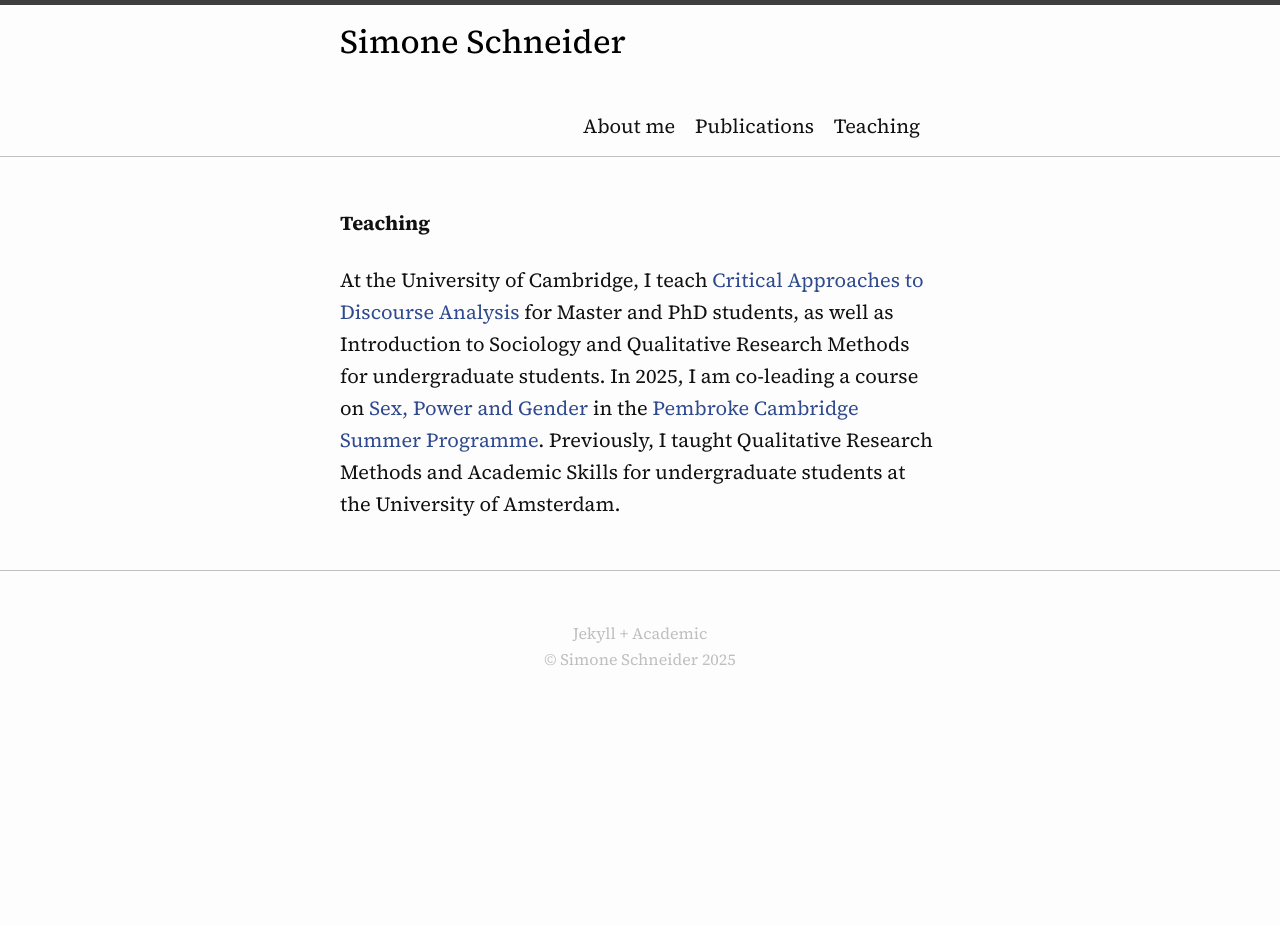
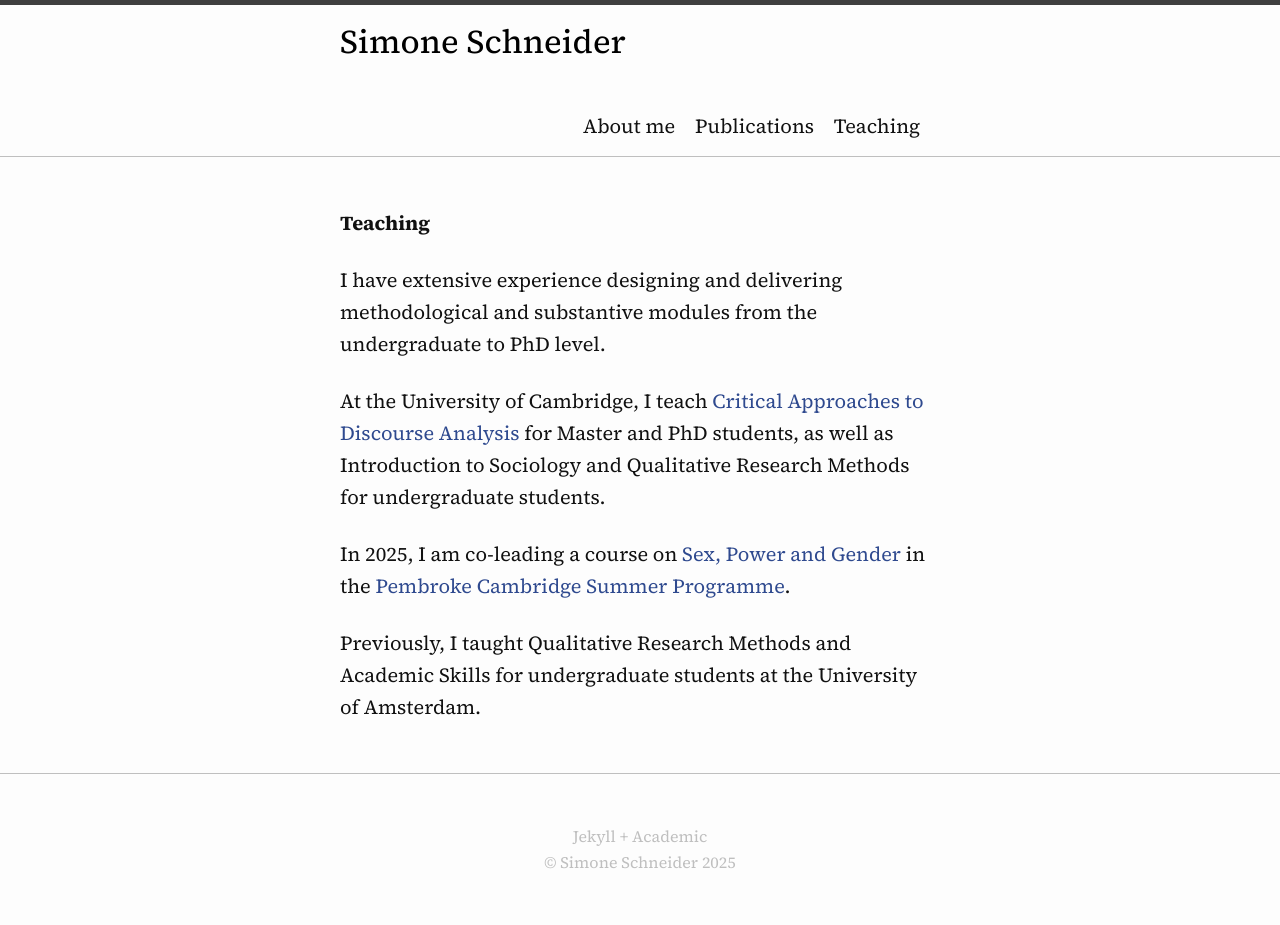
Before and after one commit to simone-schneider/simone-schneider.github.io, a Jekyll site: the page built from _pages/teaching.md, in a window 1280 px wide. Built offline with Jekyll 4.4.1, drawn with Linux system fonts in a browser that asks for light colours; before the commit the page ends 900 px from its top, so only the background shows below that.

Commit message:
Update teaching.md

```diff
--- a/_pages/teaching.md
+++ b/_pages/teaching.md
@@ -6,4 +6,10 @@
 
 **Teaching**
 
-At the University of Cambridge, I teach [Critical Approaches to Discourse Analysis](https://www.researchmethods.group.cam.ac.uk/modules/critical-approaches-to-discourse-analysis-lt/) for Master and PhD students, as well as Introduction to Sociology and Qualitative Research Methods for undergraduate students. In 2025, I am co-leading a course on [Sex, Power and Gender](https://www.pem.cam.ac.uk/international-programmes/pembroke-cambridge-summer-programme/course-portfolio/sex-power-and-gender) in the [Pembroke Cambridge Summer Programme](https://www.pem.cam.ac.uk/international-programmes/pembroke-cambridge-summer-programme). Previously, I taught Qualitative Research Methods and Academic Skills for undergraduate students at the University of Amsterdam.
+I have extensive experience designing and delivering methodological and substantive modules from the undergraduate to PhD level.
+
+At the University of Cambridge, I teach [Critical Approaches to Discourse Analysis](https://www.researchmethods.group.cam.ac.uk/modules/critical-approaches-to-discourse-analysis-lt/) for Master and PhD students, as well as Introduction to Sociology and Qualitative Research Methods for undergraduate students.
+
+In 2025, I am co-leading a course on [Sex, Power and Gender](https://www.pem.cam.ac.uk/international-programmes/pembroke-cambridge-summer-programme/course-portfolio/sex-power-and-gender) in the [Pembroke Cambridge Summer Programme](https://www.pem.cam.ac.uk/international-programmes/pembroke-cambridge-summer-programme).
+
+Previously, I taught Qualitative Research Methods and Academic Skills for undergraduate students at the University of Amsterdam.
```
